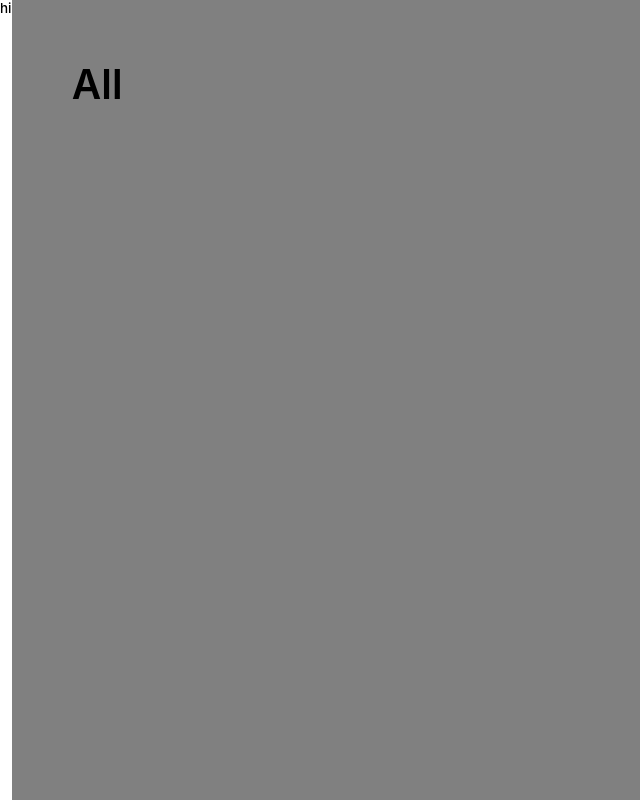
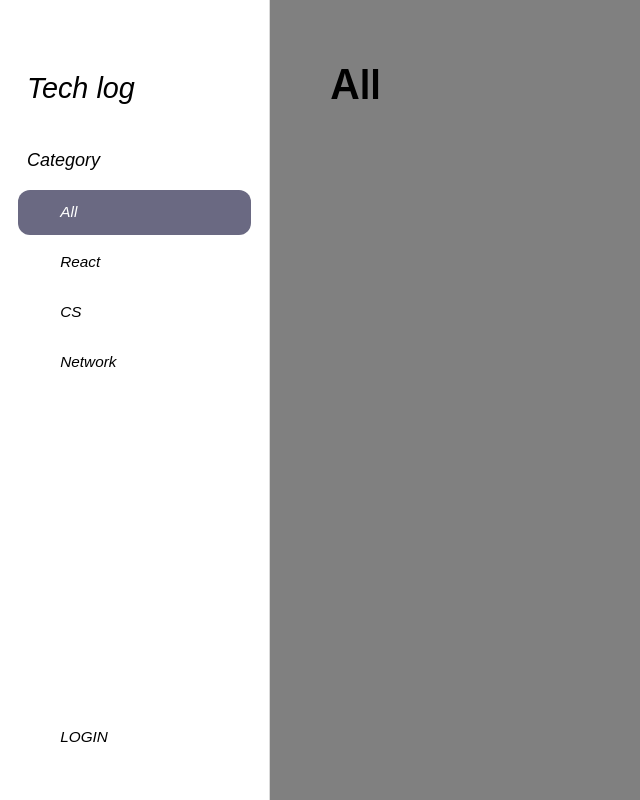
Before and after one commit to prgrms-fe-devcourse/NFE1-1-3-techLog, a React (Create React App) app in the folder frontend/: page / in a window 1280 px wide. Shown: the whole page, without its empty margins (0-640 px from the left). Built offline with nearby package versions, Linux system fonts and the light colour scheme; a web font is replaced by a local one.

Commit message:
feat: 사이드바 기능 구현
zustand 사용해서 main에 tabIndex 전달

```diff
--- a/frontend/src/components/Layout/Sidebar/index.tsx
+++ b/frontend/src/components/Layout/Sidebar/index.tsx
@@ -1,6 +1,43 @@
-import React from 'react';
-// import * as S from './index.styles';
+import React, { useState } from 'react';
+import { useNavigate } from 'react-router-dom';
+import * as S from './index.styles';
+import PATH from '../../../constants/path';
+import useStore from '../../../store';
 
 export default function Sidebar() {
-  return <div>hi</div>;
+  const navigate = useNavigate();
+  const [isLogin] = useState<boolean>(false);
+  const { activeIndex, setActiveIndex } = useStore();
+
+  const handleClick = (index: number) => {
+    setActiveIndex(index);
+    if (index === 4) {
+      if (isLogin) navigate(PATH.MYPAGE);
+      else navigate(PATH.LOGIN);
+    }
+  };
+  return (
+    <S.Container>
+      <h1>Tech log</h1>
+      <S.MenuBar>
+        <h2>Category</h2>
+        <S.ListContainer>
+          {['All', 'React', 'CS', 'Network'].map((item, index) => (
+            <S.ListItem
+              isActive={activeIndex === index}
+              onClick={() => handleClick(index)}
+            >
+              {item}
+            </S.ListItem>
+          ))}
+          <S.ListItem
+            isActive={activeIndex === 4}
+            onClick={() => handleClick(4)}
+          >
+            {isLogin ? 'MYPAGE' : 'LOGIN'}
+          </S.ListItem>
+        </S.ListContainer>
+      </S.MenuBar>
+    </S.Container>
+  );
 }
```
